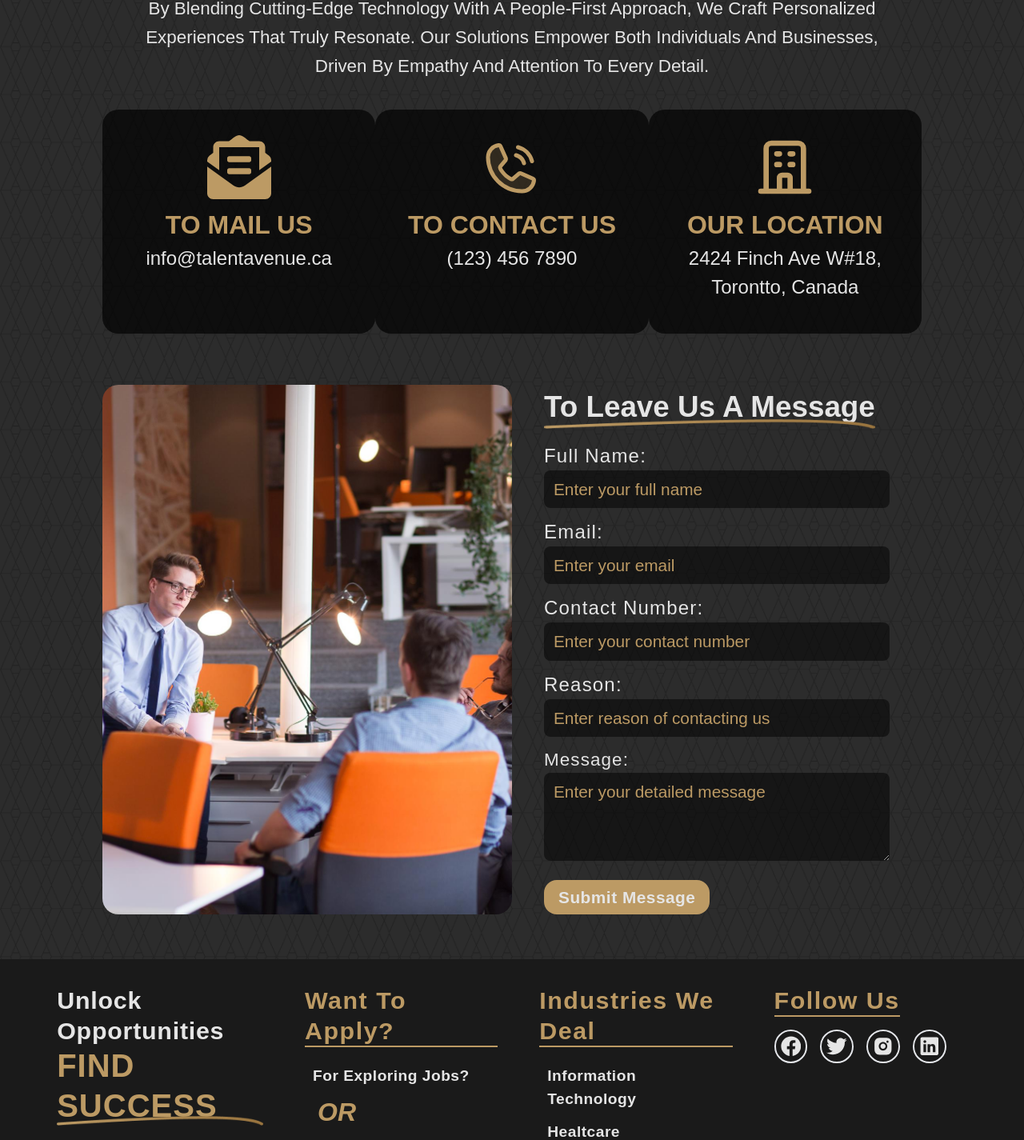
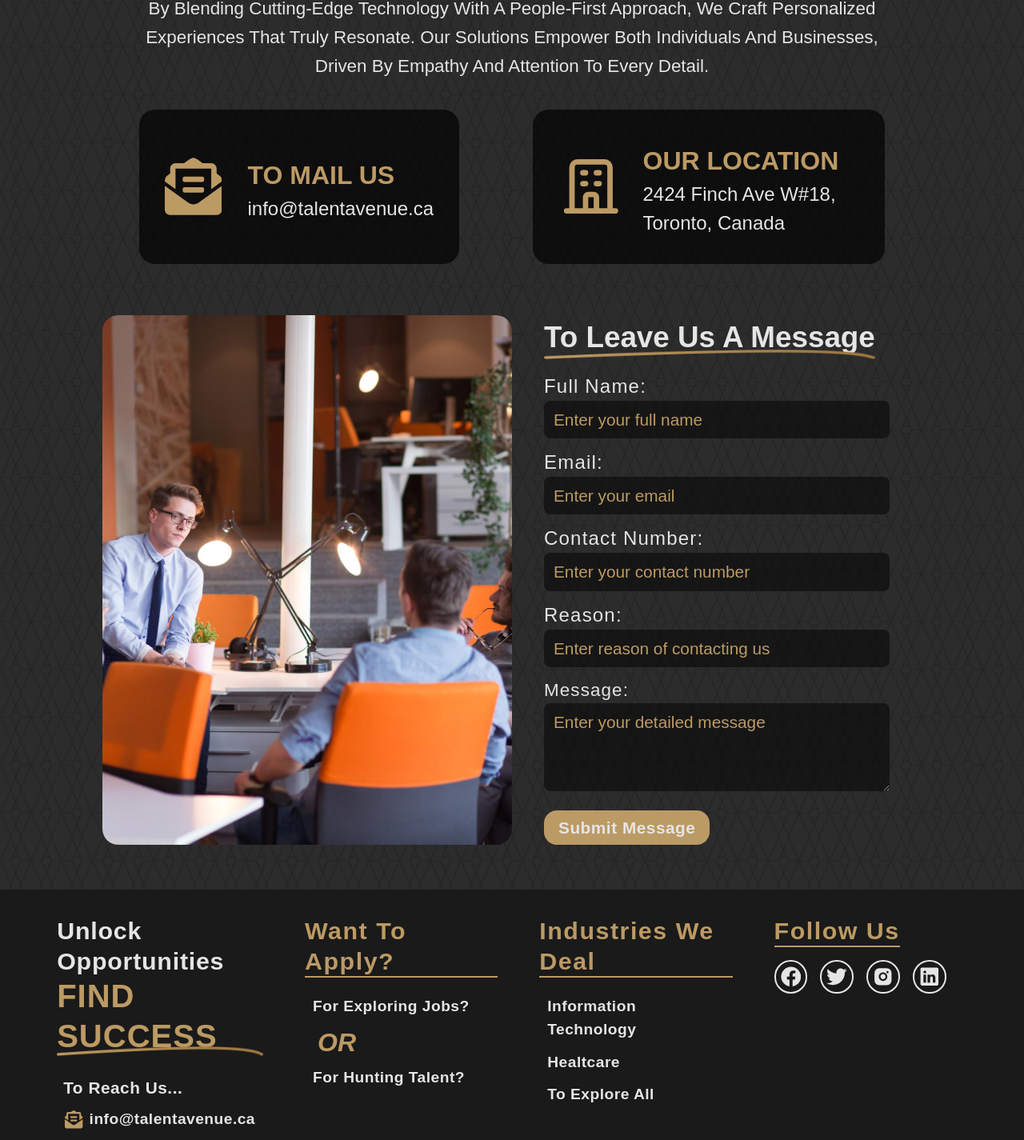
Before and after one commit to AnserShafiq/TalentAvenue, a React (Create React App) app: page /contact-us in a window 1280 px wide. Shown: the part 989-2414 px from the top of the page at 80% size. Built offline with nearby package versions, Linux system fonts and the light colour scheme; a web font is replaced by a local one.

Commit message:
Jan 17, 2025: Removed Contact Number And maded website live

```diff
--- a/src/Components/HeaderFooter/Footer/Footer.jsx
+++ b/src/Components/HeaderFooter/Footer/Footer.jsx
@@ -8,7 +8,7 @@ import { FooterPages } from '../MenuItems';
 import { FaRegCopyright as CP } from "react-icons/fa6";
 import Underlining from '../../Underlining.jsx';
 import { FaEnvelopeOpenText as Mail} from "react-icons/fa";
-import { PiPhoneCallDuotone as Call} from "react-icons/pi";
+// import { PiPhoneCallDuotone as Call} from "react-icons/pi";
 
 
 
@@ -25,7 +25,8 @@ const Footer = () => {
             <div className='flex flex-col px-3 lg:px-5 py-4'>
                 <h3 className='text-[1.9rem] text-w-1 font-bold leading-tight tracking-wide' > Unlock Opportunities</h3>
                 <Underlining textcolor={'g-1'} bodytext={UnderlineText} />
-                <Link to={'/'} className='text-[1.2rem] text-w-1 flex items-center font-semibold capitalize tracking-wide mt-4 hover:text-g-1 border-2 px-2 py-1 rounded-md border-transparent hover:border-g-1 w-fit' > <Call className='text-[1.6rem] text-g-1 mr-2'/>(123) 456 7890</Link>
+                <h3 className='text-[1.3rem] text-w-1 flex items-center font-semibold tracking-wide mt-5 px-2 py-1 w-fit'>To Reach Us...</h3>
+                {/* <Link to={'/'} className='text-[1.2rem] text-w-1 flex items-center font-semibold capitalize tracking-wide mt-4 hover:text-g-1 border-2 px-2 py-1 rounded-md border-transparent hover:border-g-1 w-fit' > <Call className='text-[1.6rem] text-g-1 mr-2'/>(123) 456 7890</Link> */}
                 <Link to={'/'} className='text-[1.2rem] text-w-1 flex items-center  font-semibold tracking-wide hover:text-g-1 border-2 px-2 py-1 rounded-md border-transparent hover:border-g-1 w-fit' ><Mail className='text-[1.4rem] text-g-1 mr-2'/>info@talentavenue.ca</Link>
             </div>
             <div className='flex flex-col px-3 lg:px-5 py-4'>
--- a/src/Pages/ContactUS/Sections/CU1.jsx
+++ b/src/Pages/ContactUS/Sections/CU1.jsx
@@ -2,7 +2,7 @@ import React from 'react'
 import MainHead from '../../../Components/SectionsHead/MainHead'
 import { FaEnvelopeOpenText as Mail} from "react-icons/fa";
 import { Link } from 'react-router-dom';
-import { PiPhoneCallDuotone as Call} from "react-icons/pi";
+// import { PiPhoneCallDuotone as Call} from "react-icons/pi";
 import { HiOutlineOfficeBuilding as Office} from "react-icons/hi";
 
 const CU1 = () => {
@@ -17,28 +17,32 @@ const CU1 = () => {
         <MainHead title={HeadingContent.title} titleColor={'w-1'} description={HeadingContent.desc} descriptionColor={'w-1'}/>
         <div className='flex flex-col lg:flex-row items-center justify-around mt-5'>
 
-            <div className='flex flex-col w-[300px] lg:w-[370px] lg:min-h-[280px] items-center my-4 lg:my-0 py-4 lg:py-8 px-8 rounded-[20px] bg-transparent-black-70'>
+            <div className='flex flex-row w-[300px] lg:w-[400px] lg:min-h-[193px] items-center my-4 lg:my-0 py-4 lg:py-8 px-8 rounded-[20px] bg-transparent-black-70'>
                 <Mail className='text-[5rem] text-g-1' />
+                <div className='flex flex-col ml-8'>
                 <h3 className='text-[1.7rem] lg:text-[2rem] font-semibold uppercase text-g-1 mt-2'>
                     To Mail Us
                 </h3>
                 <Link className='text-[1.2rem] lg:text-[1.5rem] text-w-1 border-b-[1px] border-transparent transition-all duration-[0.3s] hover:text-g-1 hover:underline hover:scale-[1.04]' to={'mailto:info@talentavenue.ca'}>info@talentavenue.ca</Link>
+                </div>
             </div>
 
-            <div className='flex flex-col w-[300px] lg:w-[370px] lg:min-h-[280px] items-center my-4 lg:my-0 py-4 lg:py-8  px-8 rounded-[20px] bg-transparent-black-70'>
+            {/* <div className='flex flex-col w-[300px] lg:w-[370px] lg:min-h-[280px] items-center my-4 lg:my-0 py-4 lg:py-8  px-8 rounded-[20px] bg-transparent-black-70'>
                 <Call className='text-[5rem] text-g-1' />
                 <h3 className='text-[1.7rem] lg:text-[2rem] font-semibold uppercase text-g-1 mt-2'>
                     To Contact Us
                 </h3>
                 <Link className='text-[1.2rem] lg:text-[1.5rem] text-w-1 border-b-[1px] border-transparent transition-all duration-[0.3s] hover:text-g-1 hover:underline hover:scale-[1.04]' to={'mailto:info@talentavenue.ca'}>(123) 456 7890</Link>
-            </div>
+            </div> */}
 
-            <div className='flex flex-col w-[300px] lg:w-[370px] lg:min-h-[280px] items-center my-4 lg:my-0 py-4 lg:py-8  px-8 rounded-[20px] bg-transparent-black-70'>
-                <Office className='text-[5rem] text-g-1' />
+            <div className='flex flex-row w-[300px] lg:w-[440px] lg:min-h-[193px] items-start my-4 lg:my-0 py-4 lg:py-8 px-8 rounded-[20px] bg-transparent-black-70'>
+                <Office className='text-[8rem] text-g-1' />
+                <div className='flex flex-col ml-6'>
                 <h3 className='text-[1.7rem] lg:text-[2rem] font-semibold uppercase text-g-1 mt-2'>
                     Our Location
                 </h3>
-                <Link className='text-[1.2rem] lg:text-[1.5rem] text-w-1 border-b-[1px] border-transparent transition-all duration-[0.3s] hover:text-g-1 hover:underline hover:scale-[1.04] text-center' to={'mailto:info@talentavenue.ca'}>2424 Finch Ave W#18, Torontto, Canada </Link>
+                <Link className='text-[1.2rem] lg:text-[1.5rem] text-w-1 border-b-[1px] border-transparent transition-all duration-[0.3s] hover:text-g-1 hover:underline hover:scale-[1.04] text-start' to={'https://maps.app.goo.gl/jAUJxjmrhxccyX2y8'}>2424 Finch Ave W#18, Toronto, Canada </Link>
+                </div>
             </div>
 
         </div>
```
